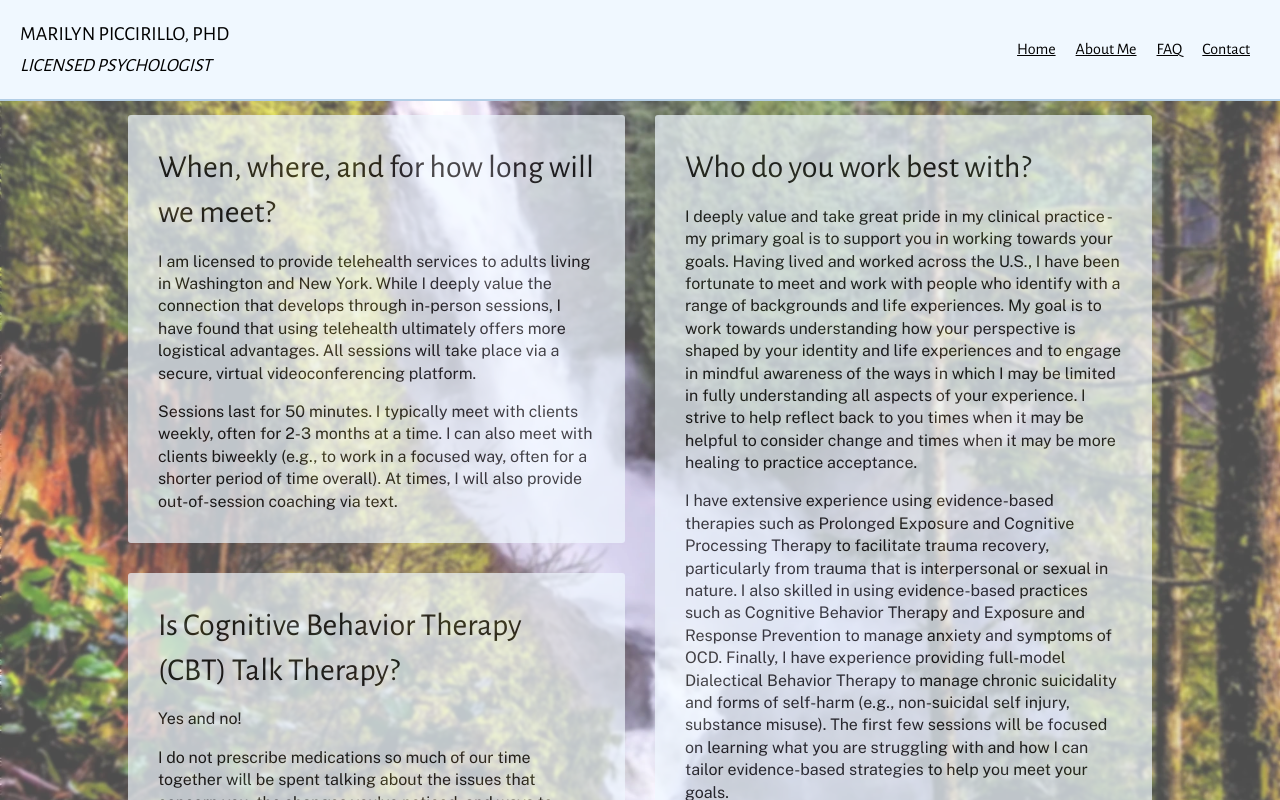
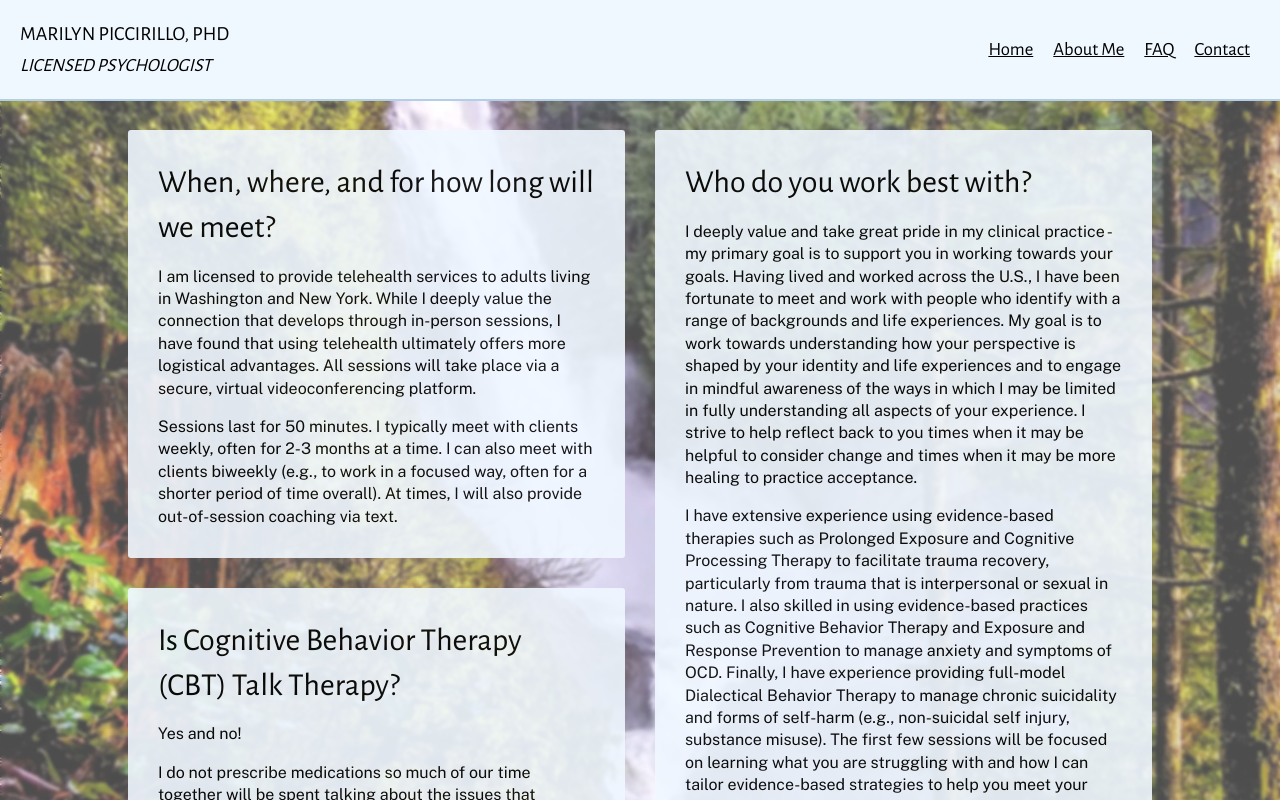
Before and after one commit to jpiccirillo/marilyn-portfolio, a Vue app: page /faq in a window 1280 px wide. Built offline with nearby package versions, Linux system fonts and the light colour scheme; a web font is replaced by a local one.

Commit message:
Move card style into central location and increase opacity

```diff
--- a/src/App.vue
+++ b/src/App.vue
@@ -64,7 +64,7 @@ h3 {
   -moz-osx-font-smoothing: grayscale;
   text-align: center;
   display: grid;
-  grid-template-rows: 85px auto;
+  grid-template-rows: 100px auto;
 }
 
 .oblique {
@@ -74,4 +74,16 @@ h3 {
 ul {
   padding-left: 15px;
 }
+
+.card {
+  background-color: var(--navbar-background);
+  opacity: 0.9;
+  border-radius: 3px;
+  padding: 30px;
+  box-sizing: border-box;
+  break-inside: avoid;
+  &.vertically-center {
+    display: grid;
+  }
+}
 </style>
--- a/src/assets/cardStyle.scss
+++ b/src/assets/gridStyle.scss
@@ -1,14 +1,5 @@
 * {
   text-align: left;
-}
-
-.card {
-  background-color: var(--navbar-background);
-  opacity: 0.7;
-  border-radius: 3px;
-  padding: 30px;
-  box-sizing: border-box;
-  break-inside: avoid;
 }
 
 .two-columns .card:not(:first-child) {
--- a/src/components/NavbarButtons.vue
+++ b/src/components/NavbarButtons.vue
@@ -17,6 +17,7 @@ export default {
 <style scoped lang="scss">
 * {
   font-family: 'Alegreya Sans';
+  font-size: 14pt;
   color: var(--font-black);
 }
 
--- a/src/views/AboutMe.vue
+++ b/src/views/AboutMe.vue
@@ -117,5 +117,5 @@ export default {
 </script>
 
 <style scoped lang="scss">
-@import '../assets/cardStyle.scss';
+@import '../assets/gridStyle.scss';
 </style>
--- a/src/views/Contact.vue
+++ b/src/views/Contact.vue
@@ -64,5 +64,5 @@ export default {
   font-family: monospace;
 }
 
-@import '../assets/cardStyle.scss';
+@import '../assets/gridStyle.scss';
 </style>
--- a/src/views/FAQ.vue
+++ b/src/views/FAQ.vue
@@ -123,5 +123,5 @@ export default {
 </script>
 
 <style scoped lang="scss">
-@import '../assets/cardStyle.scss';
+@import '../assets/gridStyle.scss';
 </style>
--- a/src/views/Home.vue
+++ b/src/views/Home.vue
@@ -35,15 +35,8 @@ export default {
 <style scoped lang="scss">
 .card {
   height: 100%;
-  background-color: var(--navbar-background);
-  opacity: 0.9;
-  padding: 30px;
-  box-sizing: border-box;
   border-radius: 20px 0px 0px 20px;
   align-items: center;
-  &.vertically-center {
-    display: grid;
-  }
 }
 
 .headshot {
```
